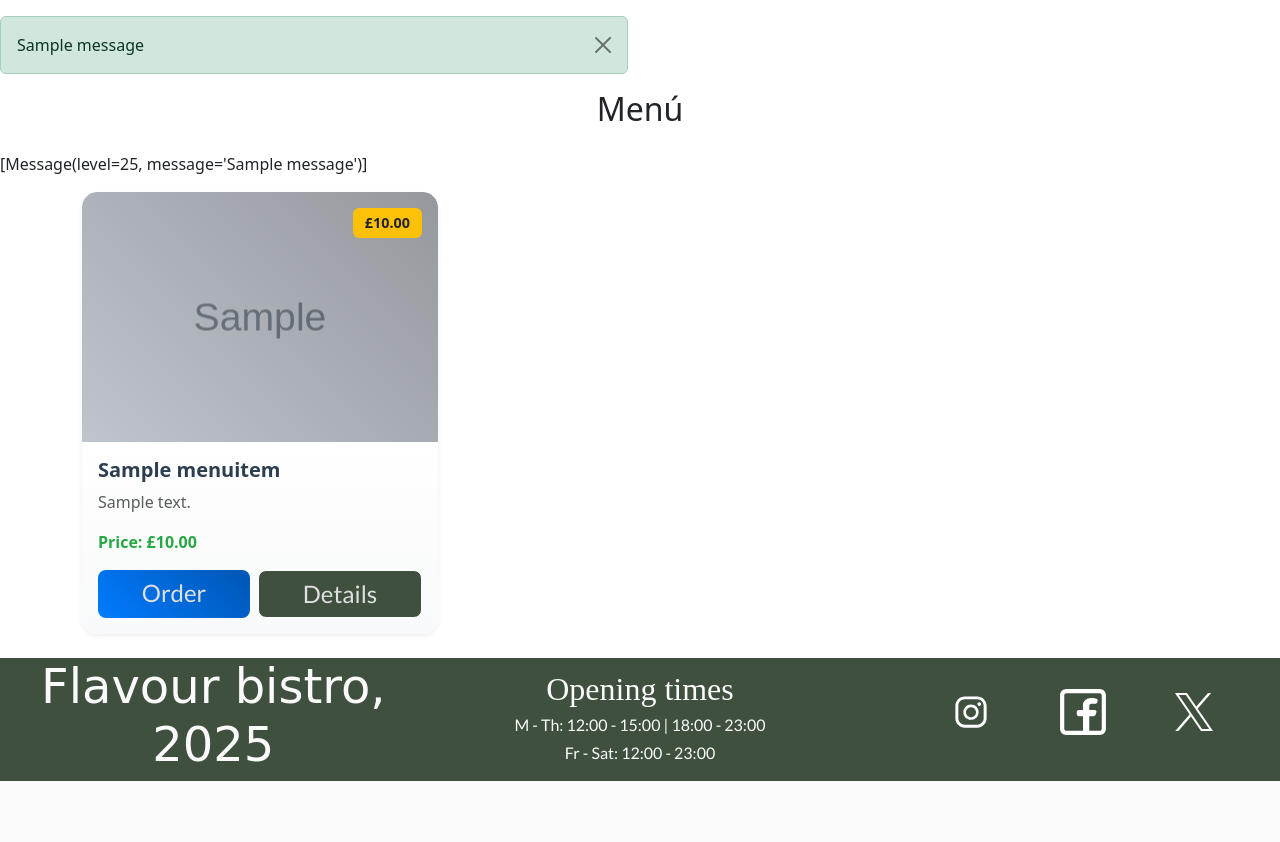
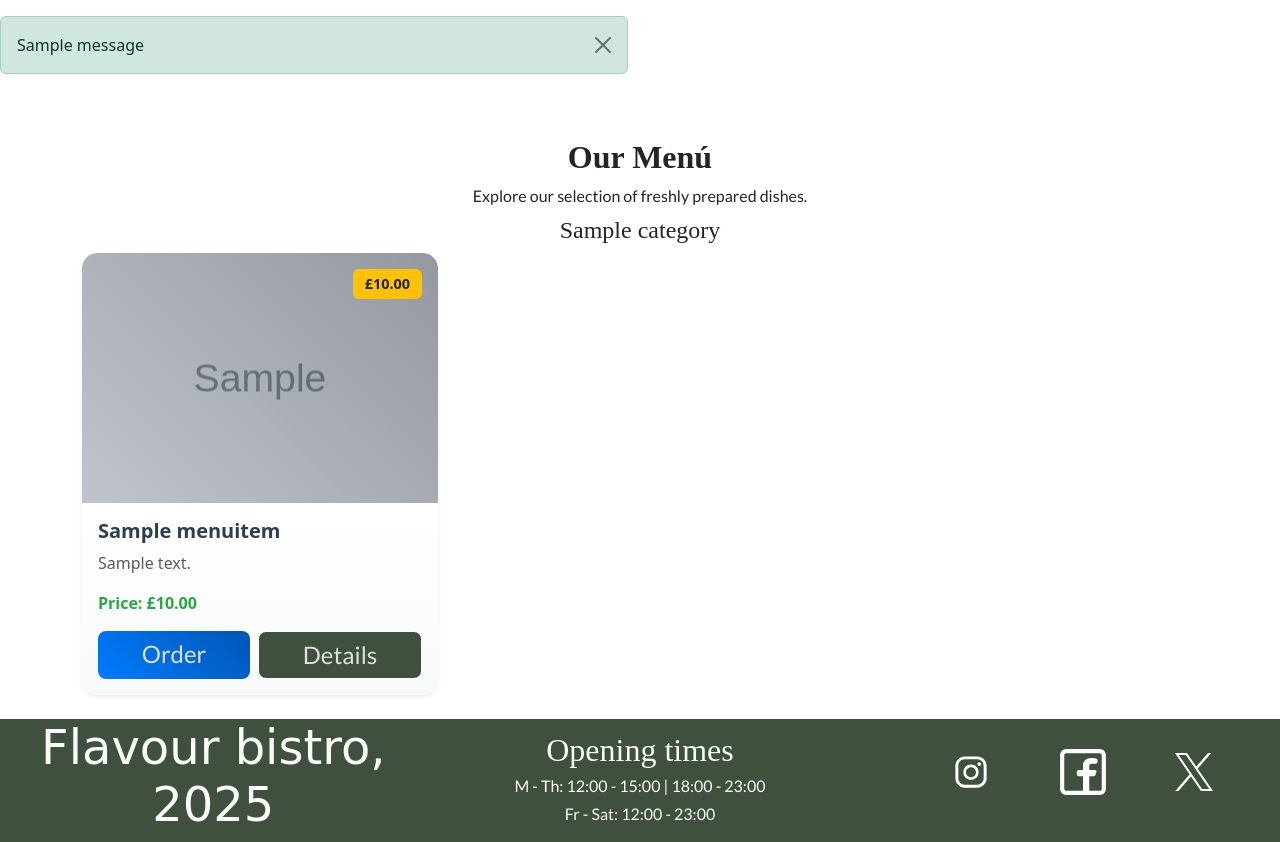
Before and after one commit to devjldp/restaurant-django, a Django app: page /menu/ in a window 1280 px wide. Shown: the part 82-924 px from the top of the page. Before the commit the page ends 863 px from the top, so only its background shows below. Run offline with Django 5.2, Linux system fonts and the light colour scheme; tables that the repository leaves empty hold one stand-in row (values such as "Sample post"); grey boxes marked "Sample" are stand-in pictures; one stand-in notice (Sample message) is shown; parts of the project's set-up code (start-up, migrations or seed data) failed here and were passed over; some web fonts are replaced.

Commit message:
Modify menu template to display dishes in base on category

```diff
--- a/restaurant/menu/templates/menu.html
+++ b/restaurant/menu/templates/menu.html
@@ -7,17 +7,25 @@
 {% endblock %}
 
 {% block content %}
-    <h2 class="text-center mb-4">Menú</h2>
-    {% if messages %}
-        {% for message in messages %}
-            <p>{{ messages }}</p>
-        {% endfor %}
-    {% endif %}
+
+<section class="menu_page">
+    <h2 class="text-center mt-5 body-main-heading" aria-labelledby="menu-title">Our Menú</h2>
+    <p class="body-paragraph mb-2 text-center">Explore our selection of freshly prepared dishes.</p>
+</section>
+
+<section class="container">
+
     {% if menu %}
-    <div class="container">
+        {% if categories %}
+
+            {% for category in categories %}
+                <section>
+                    <h3 class="text-center body-secondary-heading">{{ category.name|capfirst }}</h3>
                     <div class="row">
-            {% for item in menu %}
-            <div class="col-lg-4 col-md-6 col-sm-12 mb-4">
+                        {% for item in menu%}
+                            {% if item.category == category and item.is_available %}
+                                <!-- Menu card  -->
+                                <article class="col-lg-4 col-md-6 col-sm-12 mb-4">
                                     <div class="card h-100 d-flex flex-column border-0 shadow-sm">
                                         <!-- Background image section -->
                                         <div class="menu-image-container d-flex align-items-center justify-content-center position-relative"
@@ -51,10 +59,21 @@
                                             </div>
                                         </div>
                                     </div>
+                                </article>
+                            {% endif %}
+                        {% endfor %}
+
                     </div>
+
+
+                </section>
             {% endfor %}
-        </div>
-    </div>
+
+        {% else %}
+            <p>Something worng</p>
+        {% endif %}
+
+
     {% else %}
         <div class="container">
             <div class="row justify-content-center">
@@ -68,4 +87,9 @@
             </div>
         </div>
     {% endif %}
+
+</section>
+
+
+
 {% endblock %}
```
Also changed, not shown: restaurant/menu/static/menu/css/styles.css (+9 -0 lines). Lines whose indentation alone changed are shown as unchanged.
